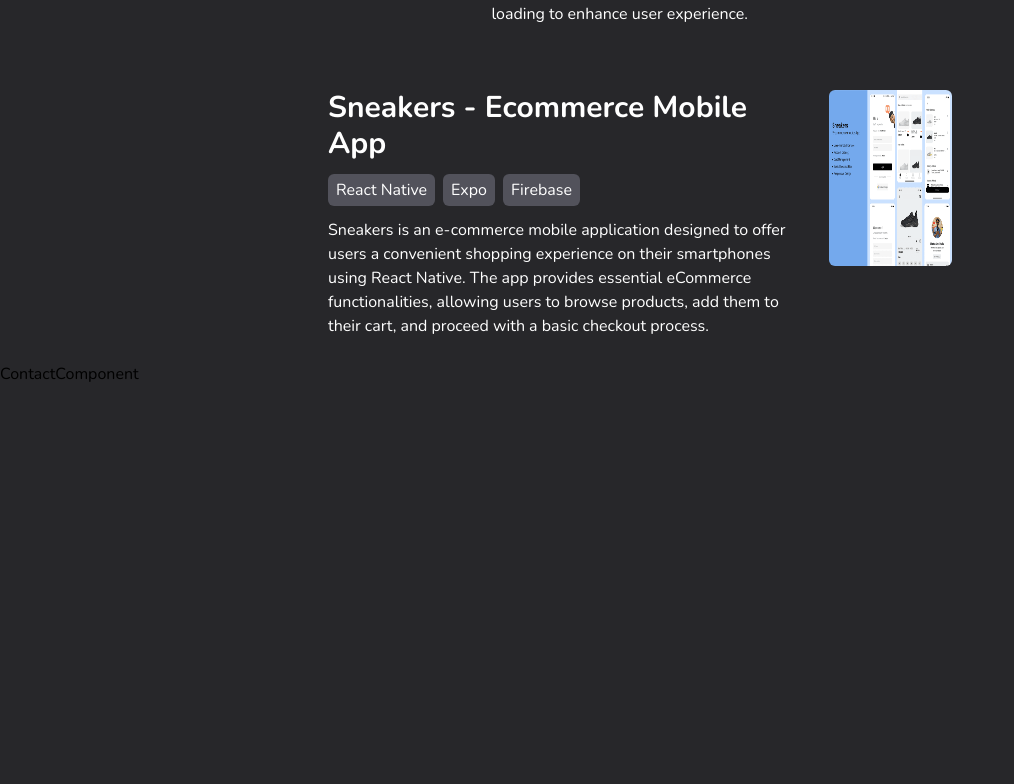
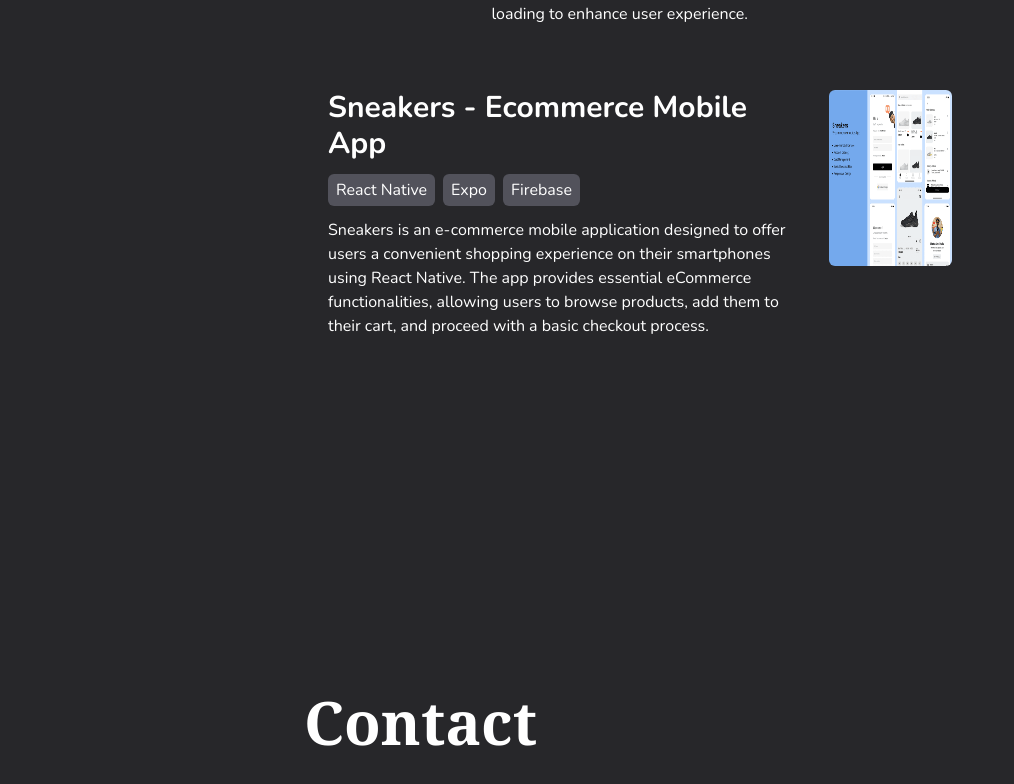
Before and after one commit to ghritak/portfolio, a React (Create React App) app: page / in a window 1280 px wide. Shown: the part 3538-4322 px from the top of the page, without its empty margins (0-1014 px from the left). Before the commit the page ends 3924 px from the top, so only its background shows below. Built offline with nearby package versions, Linux system fonts and the light colour scheme.

Commit message:
contact component

```diff
--- a/src/components/contact/ContactComponent.js
+++ b/src/components/contact/ContactComponent.js
@@ -1,7 +1,22 @@
 import React from 'react';
 
 const ContactComponent = () => {
-  return <div>ContactComponent</div>;
+  return (
+    <section className='mx-56 flex relative px-20'>
+      <div className='flex flex-row min-h-screen space-x-20'>
+        <div className=' flex justify-center items-center'>
+          <div className='space-y-20'>
+            <h1 className='text-6xl font-serif font-bold text-white'>
+              Contact
+            </h1>
+            <div className='flex flex-row space-x-5'>
+              <div className=' text-white space-y-4'></div>
+            </div>
+          </div>
+        </div>
+      </div>
+    </section>
+  );
 };
 
 export default ContactComponent;
```
